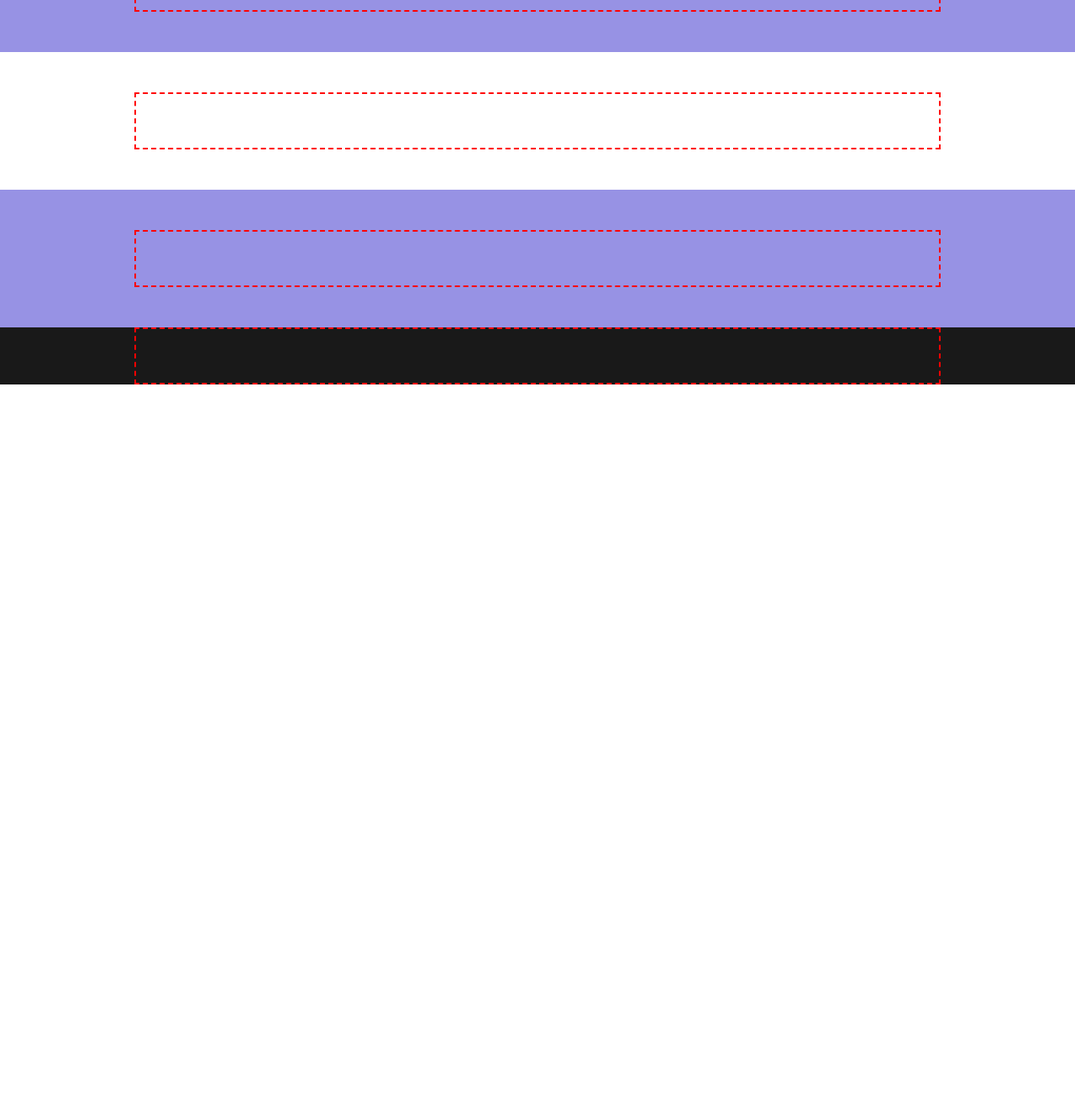
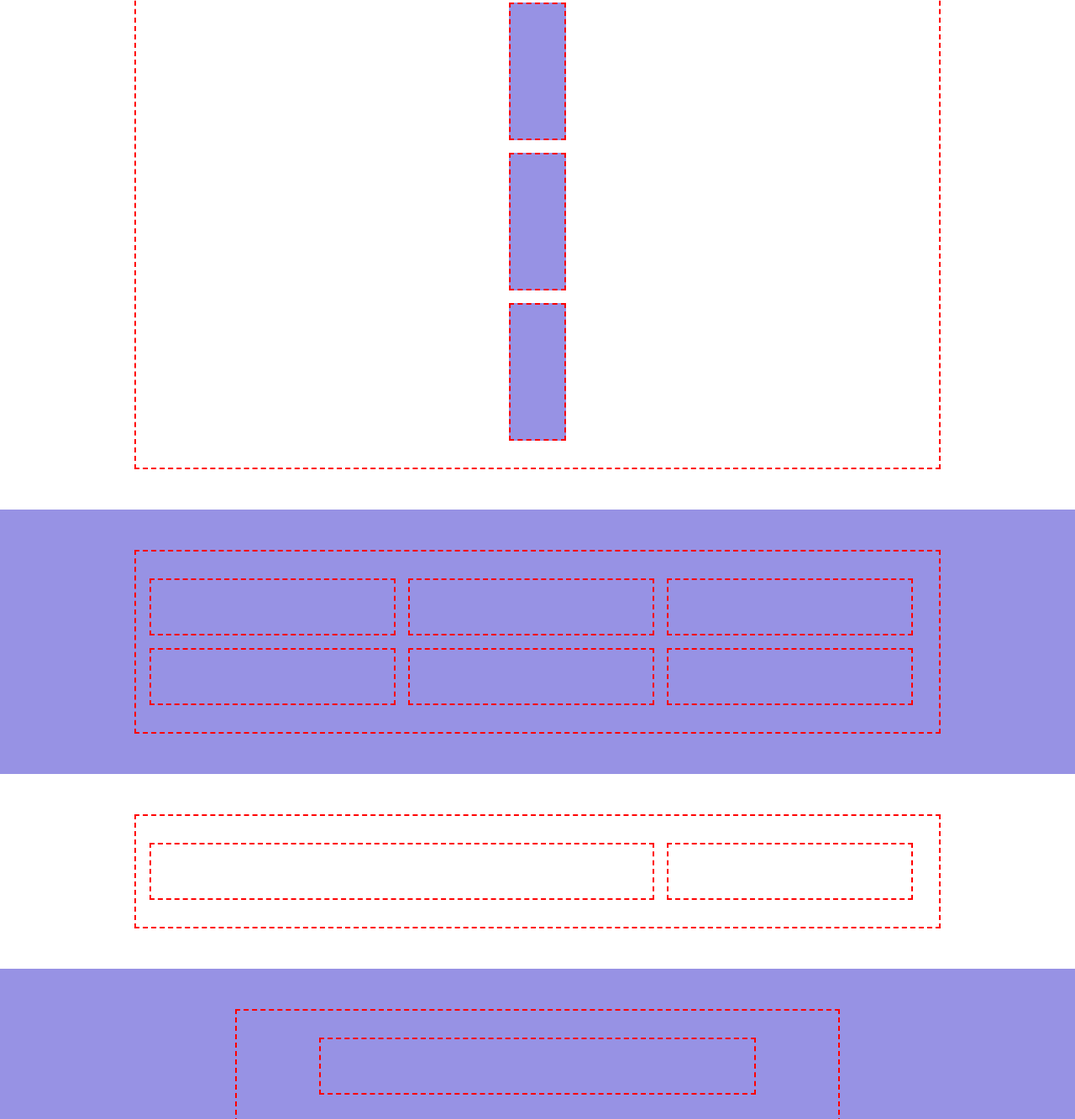
Before and after one commit to FernandoSilvera/htmlcss-responsive-layout, a plain HTML site: page index.html in a window 1280 px wide. Shown: the part 1467-2800 px from the top of the page at 84% size. Before the commit the page ends 1925 px from the top, so only its background shows below. Drawn offline with Linux system fonts and the light colour scheme.

Commit message:
Main sections layout added.

```diff
--- a/css/style.css
+++ b/css/style.css
@@ -26,6 +26,24 @@ Breakpoints
   border: 2px dashed red;
 }
 
+.container-small {
+  width: 720px;
+  margin: 0 auto;
+
+  /* debug */
+  padding: 2rem 1rem;
+  border: 2px dashed red;
+}
+
+.container-smaller {
+  width: 520px;
+  margin: 0 auto;
+
+  /* debug */
+  padding: 2rem 1rem;
+  border: 2px dashed red;
+}
+
 
 /* --------------- UTILITIES --------------- */
 /* ----- FLEX ----- */
@@ -45,7 +63,7 @@ Breakpoints
 
   /* debug */
   padding: 2rem 1rem;
-  background-color: var(--color-secondary-l);
+  border: 2px dashed red;
 }
 
 .col-2 {
@@ -53,7 +71,7 @@ Breakpoints
 
   /* debug */
   padding: 2rem 1rem;
-  background-color: var(--color-secondary-l);
+  border: 2px dashed red;
 }
 
 /* ---------- COLORS ---------- */
@@ -85,6 +103,14 @@ header .flex-row {
   gap: 15px;
 }
 
+#benefits .flex-row {
+  gap: 15px;
+}
+
+#about .flex-row {
+  gap: 15px;
+}
+
 footer {
   background-color: rgb(25, 25, 25);
 }
@@ -95,7 +121,7 @@ section {
   padding: 3rem 0;
 }
 
-#description .flex-col {
+.flex-col {
   align-items: center;
 }
 
@@ -103,3 +129,17 @@ section {
   padding: 20rem 10rem;
   border: 2px dashed red;
 }
+
+#partners .flex-col {
+  gap: 15px;
+}
+
+#partners .flex-row {
+  padding: 5rem 2rem;
+  border: 2px dashed red;
+}
+
+#about .col {
+  padding: 20rem 10rem;
+  border: 2px dashed red;
+}
--- a/index.html
+++ b/index.html
@@ -67,36 +67,79 @@
     <section id="partners">
       <div class="container">
         <div class="flex-col">
-          <div class="flex-row"></div>
           <div class="flex-row">
+
+          </div>
+
+          <div class="flex-row bg-primary">
             <div class="image"></div>
             <div></div>
           </div>
-          <div class="flex-row">
-            <div class="image"></div>
+
+          <div class="flex-row bg-primary">
+            <div class="image">
+
+            </div>
             <div></div>
           </div>
-          <div class="flex-row">
-            <div class="image"></div>
+
+          <div class="flex-row bg-primary">
+            <div class="image">
+
+            </div>
             <div></div>
           </div>
         </div>
       </div>
     </section>
 
-    <!-- ----- Third Section ----- -->
-    <section class="bg-primary">
-      <div class="container"></div>
+    <!-- ----- Benefits ----- -->
+    <section id="benefits" class="bg-primary">
+      <div class="container">
+        <div class="flex-row">
+          <div class="col-1">
+
+          </div>
+
+          <div class="col-1">
+
+          </div>
+
+          <div class="col-1">
+
+          </div>
+
+          <div class="col-1">
+
+          </div>
+
+          <div class="col-1">
+
+          </div>
+
+          <div class="col-1">
+
+          </div>
+        </div>
+      </div>
     </section>
 
-    <!-- ----- Fourth Section ----- -->
-    <section>
-      <div class="container"></div>
+    <!-- ----- About ----- -->
+    <section id="about">
+      <div class="container">
+        <div class="flex-row">
+          <div class="col-2"></div>
+          <div class="col-1"></div>
+        </div>
+      </div>
     </section>
 
     <!-- ----- Fifth Section ----- -->
-    <section class="bg-primary">
-      <div class="container"></div>
+    <section id="plans" class="bg-primary">
+      <div class="container-small">
+
+        <div class="container-smaller"></div>
+      </div>
     </section>
   </main>
 
```
